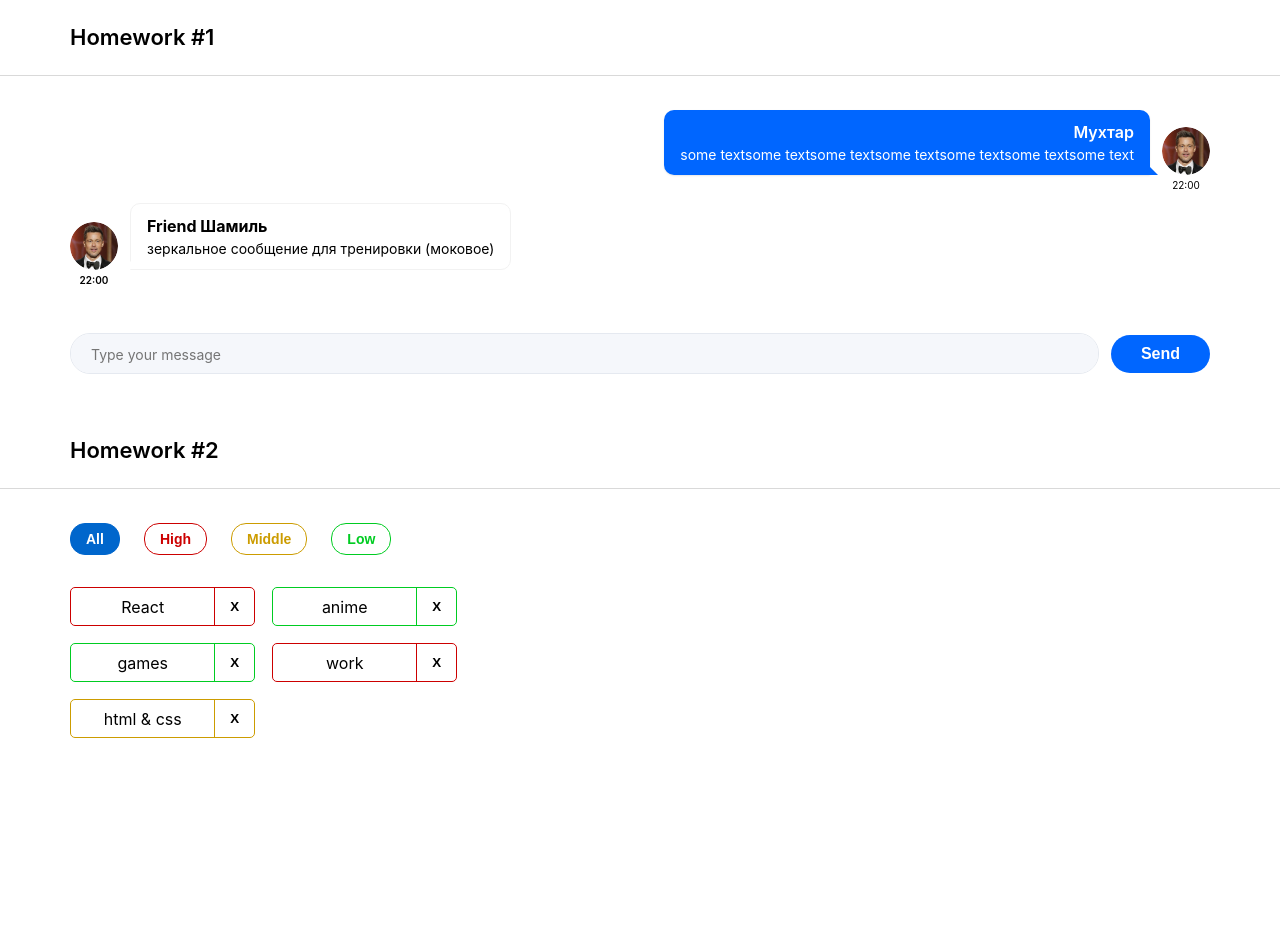
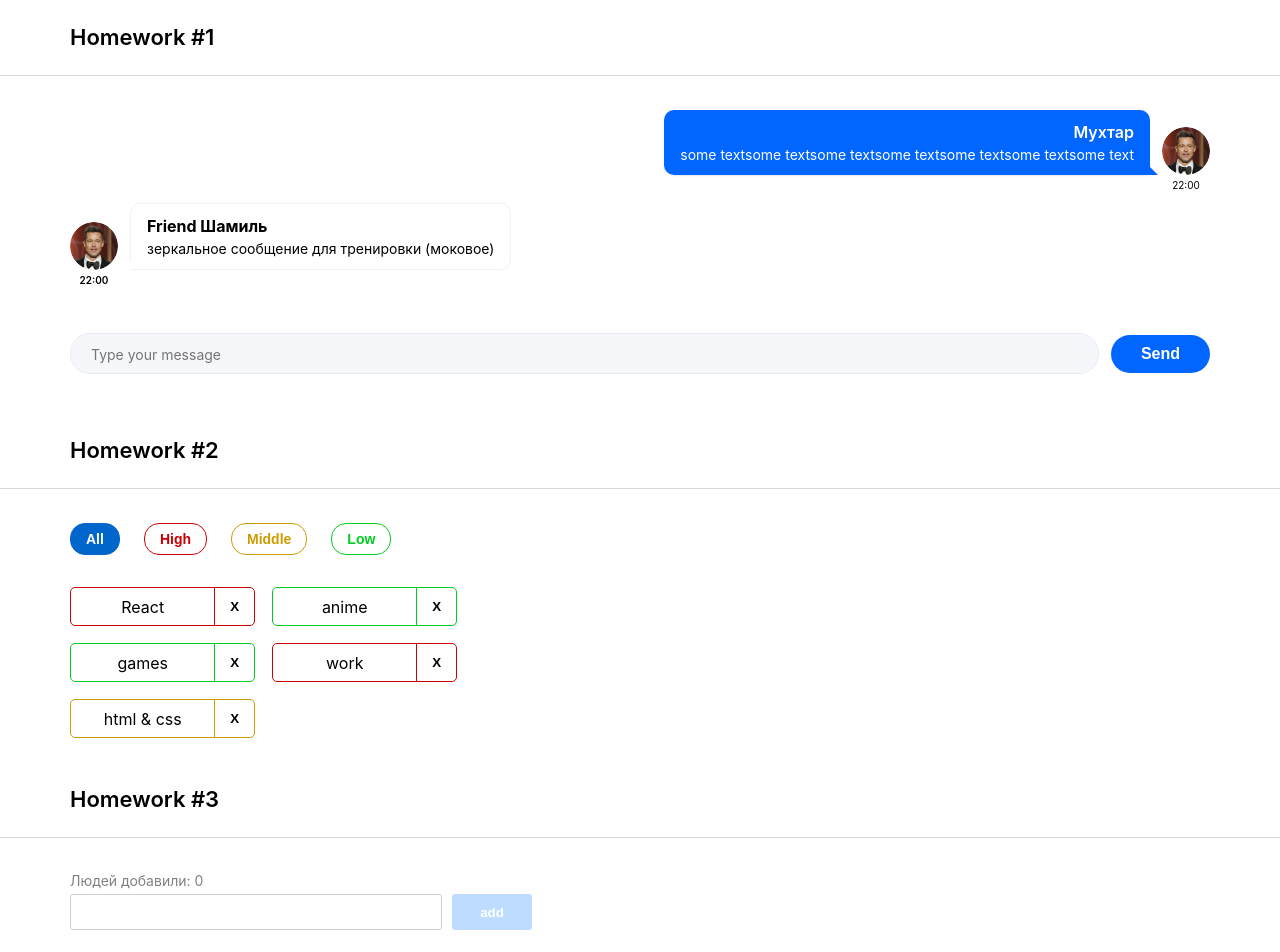
Before and after one commit to Arsenymlwww/hws2-master, a React (Create React App) app: page / in a window 1280 px wide. Shown: the top 952 px of the page. Before the commit the page ends 800 px from the top, so only its background shows below. Built offline with nearby package versions, Linux system fonts and the light colour scheme.

Commit message:
complete tasks 3

```diff
--- a/src/s1-main/App.tsx
+++ b/src/s1-main/App.tsx
@@ -2,6 +2,7 @@
 import s from './App.module.css'
 import HW1 from '../s2-homeworks/hw01/HW1'
 import HW2 from '../s2-homeworks/hw02/HW2'
+import HW3 from '../s2-homeworks/hw03/HW3'
 // import HW2 from '../s2-homeworks/hw02/HW2'
 
 function App() {
@@ -10,7 +11,7 @@
             <HW1/>
             {/*раскомментировать по ходу выполнения*/}
             <HW2/>
-            {/*<HW3/>*/}
+            <HW3/>
             {/*<HW4/>*/}
 
             {/*при выполнении дз 5 и более - закомментировать здесь дз 1-4, так как они есть внутри дз 5*/}
--- a/src/s2-homeworks/hw03/Greeting.module.css
+++ b/src/s2-homeworks/hw03/Greeting.module.css
@@ -1,35 +1,77 @@
 .greetingForm {
+    display: flex;
+    flex-direction: column;
+    gap: 5px;
 }
 
 .inputAndButtonContainer {
+    display: flex;
+    align-items: flex-start;
+    gap: 10px;
 }
 
 .error {
+    color: #CC0000;
+    font-size: 12px;
+    margin-top: 3px;
+    min-height: 15px;
 }
 
 .input {
+    width: 372px;
+    height: 36px;
+    padding: 0 12px;
+    border: 1px solid #D1D1D1;
+    border-radius: 3px;
+    outline: none;
+    font-size: 16px;
 }
 
 .input:focus {
+    border: 1px solid #000000;
 }
 
 .errorInput {
+    width: 372px;
+    height: 36px;
+    padding: 0 12px;
+    border: 1px solid #CC0000;
+    border-radius: 3px;
+    outline: none;
 }
 
 .button {
+    width: 80px;
+    height: 36px;
+    background: #0080FF;
+    color: white;
+    border: none;
+    border-radius: 3px;
+    cursor: pointer;
+    font-weight: 600;
 }
 
 .button:focus {
+    outline: 2px solid #0056b3;
 }
 
 .button:active {
+    background: #0056b3;
 }
 
 .button:disabled {
+    background: #A1CEFF;
+    cursor: not-allowed;
+    opacity: 0.7;
 }
 
 .text {
+    font-size: 14px;
+    color: gray;
 }
 
 .greeting {
+    margin-top: 10px;
+    font-size: 14px;
+    color: #000000;
 }
--- a/src/s2-homeworks/hw03/Greeting.tsx
+++ b/src/s2-homeworks/hw03/Greeting.tsx
@@ -2,14 +2,14 @@
 import s from './Greeting.module.css'
 
 type GreetingPropsType = {
-    name: any // need to fix any
-    setNameCallback: any // need to fix any
-    addUser: any // need to fix any
-    onBlur: any // need to fix any
-    onEnter: any // need to fix any
-    error: any // need to fix any
-    totalUsers: any // need to fix any
-    lastUserName?: any // need to fix any
+    name: string // need to fix any
+    setNameCallback: (e: ChangeEvent<HTMLInputElement> ) => void // need to fix any
+    addUser: () => void// need to fix any
+    onBlur: ()=> void// need to fix any
+    onEnter: (e: KeyboardEvent<HTMLInputElement>) => void // need to fix any
+    error: string // need to fix any
+    totalUsers: number // need to fix any
+    lastUserName?: string // need to fix any
 }
 
 // презентационная компонента (для верстальщика)
@@ -25,7 +25,7 @@
         lastUserName,
     } // деструктуризация пропсов
 ) => {
-    const inputClass = s.errorInput // need to fix with (?:)
+    const inputClass = error ? s.errorInput : s.input // need to fix with (?:)
 
     return (
         <div id={'hw3-form'} className={s.greetingForm}>
--- a/src/s2-homeworks/hw03/GreetingContainer.tsx
+++ b/src/s2-homeworks/hw03/GreetingContainer.tsx
@@ -1,20 +1,35 @@
 import React, { ChangeEvent, KeyboardEvent, useState } from 'react'
 import Greeting from './Greeting'
 import { UserType } from './HW3'
+// import { setegid } from 'process'
+// import { error } from 'console'
 
 type GreetingContainerPropsType = {
-    users: any // need to fix any
-    addUserCallback: any // need to fix any
+    users: UserType[] // need to fix any
+    addUserCallback: (name: string)=> void // need to fix any
 }
 
-export const pureAddUser = (name: any, setError: any, setName: any, addUserCallback: any) => {
+export const pureAddUser = (name: string, setError: (error: string)=> void, setName: (name: string)=> void, addUserCallback: (name: string)=> void) => {
     // если имя пустое - показать ошибку, иначе - добавить юзера и очистить инпут
+    if (name.trim() === ''){
+        setError('Ошибка! Введите имя!')
+    } else {
+        addUserCallback(name.trim())
+        setName('')
+    }
+
 }
 
-export const pureOnBlur = (name: any, setError: any) => { // если имя пустое - показать ошибку
+export const pureOnBlur = (name: string, setError: (error: string)=>void) => { // если имя пустое - показать ошибку
+    if(name.trim()=== ''){
+        setError('Ошибка! Введите имя!')
+    }
 }
 
-export const pureOnEnter = (e: any, addUser: any) => { // если нажата кнопка Enter - добавить
+export const pureOnEnter = (e: KeyboardEvent<HTMLInputElement>, addUser: ()=> void) => { // если нажата кнопка Enter - добавить
+    if(e.key === 'Enter'){
+        addUser()
+    }
 }
 
 // более простой и понятный для новичков
@@ -26,11 +41,11 @@
     addUserCallback,
 }) => {
     // деструктуризация пропсов
-    const [name, setName] = useState<any>('') // need to fix any
-    const [error, setError] = useState<any>('') // need to fix any
+    const [name, setName] = useState<string>('') // need to fix any
+    const [error, setError] = useState<string>('') // need to fix any
 
-    const setNameCallback = (e: any) => { // need to fix any
-        setName('some name') // need to fix
+    const setNameCallback = (e: ChangeEvent<HTMLInputElement>) => { // need to fix any
+        setName(e.currentTarget.value) // need to fix
 
         error && setError('')
     }
@@ -42,12 +57,12 @@
         pureOnBlur(name, setError)
     }
 
-    const onEnter = (e: any) => {
+    const onEnter = (e: KeyboardEvent<HTMLInputElement>) => {
         pureOnEnter(e, addUser)
     }
 
-    const totalUsers = 0 // need to fix
-    const lastUserName = 'some name' // need to fix
+    const totalUsers = users.length // need to fix
+    const lastUserName = users.at(-1)?.name // need to fix
 
     return (
         <Greeting
--- a/src/s2-homeworks/hw03/HW3.tsx
+++ b/src/s2-homeworks/hw03/HW3.tsx
@@ -19,20 +19,22 @@
 
 // types
 export type UserType = {
-    _id: any // need to fix any
-    name: any // need to fix any
+    _id: string // need to fix any
+    name: string // need to fix any
 }
 
-export const pureAddUserCallback = (name: any, setUsers: any, users: any) => { // need to fix any
+export const pureAddUserCallback = (name: string, setUsers: (users: UserType[]) => void, users: UserType[]) => { // need to fix any
     const user = { // need to fix
+        _id: v1(),
+        name
     }
     setUsers([...users, user])
 }
 
 const HW3 = () => {
-    const [users, setUsers] = useState<any>([]) // need to fix any
+    const [users, setUsers] = useState<UserType[]>([]) // need to fix any
 
-    const addUserCallback = (name: any) => { // need to fix any
+    const addUserCallback = (name: string) => { // need to fix any
         pureAddUserCallback(name, setUsers, users)
     }
 
```
